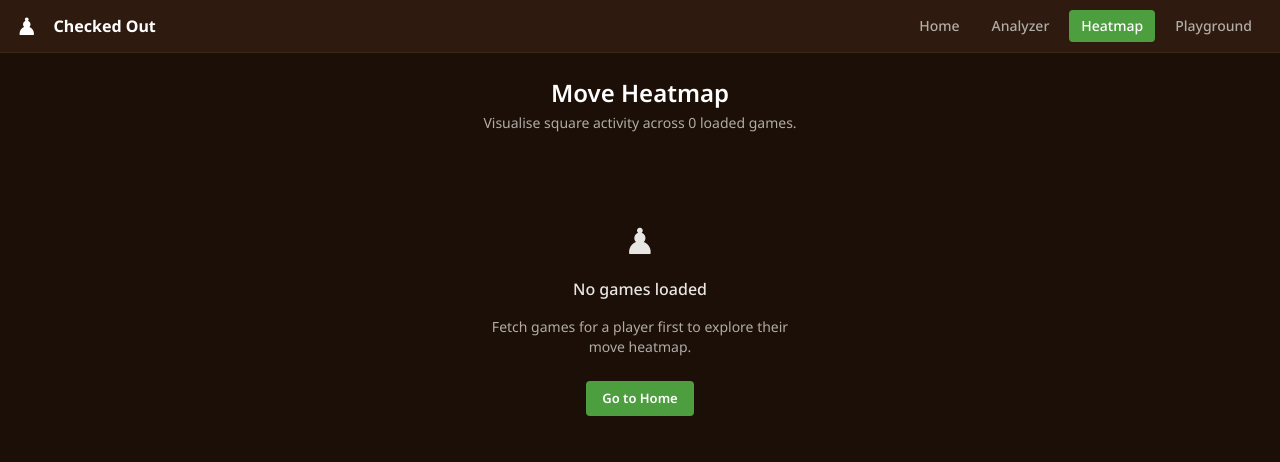
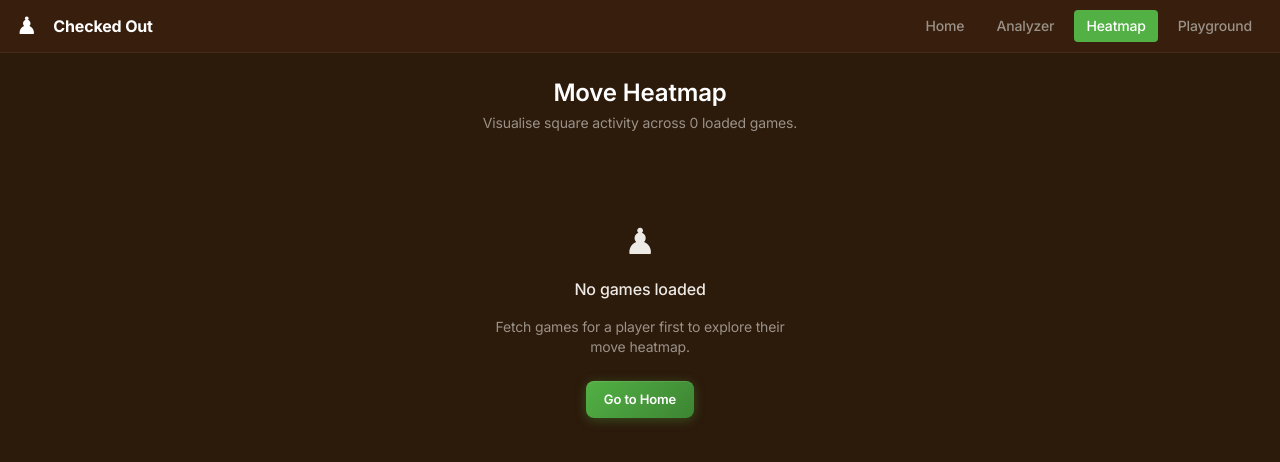
Before and after one commit to NickPetrilli/checked-out, a React (Vite) app in the folder chess-analyzer/: page /heatmap in a window 1280 px wide. Shown: the top 462 px of the page. Built offline with nearby package versions, Linux system fonts and the light colour scheme.

Commit message:
Overhaul design system: warm wood palette, dark glass cards, wood grain texture, dropdown dark mode

```diff
--- a/chess-analyzer/src/index.css
+++ b/chess-analyzer/src/index.css
@@ -1,26 +1,36 @@
-@import url("https://fonts.googleapis.com/css2?family=Noto+Sans:ital,wght@0,400;0,500;0,600;0,700;1,400&family=Roboto+Mono:wght@400;500&display=swap");
+@import url("https://fonts.googleapis.com/css2?family=Inter:ital,opsz,wght@0,14..32,400;0,14..32,500;0,14..32,600;0,14..32,700;0,14..32,800;0,14..32,900;1,14..32,400&family=Roboto+Mono:wght@400;500&display=swap");
 @import "tailwindcss";
 
-/* ── Design tokens ────────────────────────────────────────────────────────────
-   All color and typography values live here. Components reference these
-   variables rather than hard-coded values so the theme is a single source
-   of truth.
+/* ── Design tokens ─────────────────────────────────────────────────────────────
+   All color and typography values live here.
 ─────────────────────────────────────────────────────────────────────────── */
 :root {
-  /* Backgrounds — warm walnut wood */
-  --bg-primary:   #1c0f07;
-  --bg-secondary: #2e1a0e;
-  --bg-tertiary:  #3d2b1f;
-  --bg-surface:   #4e3829;
+  /* Backgrounds — rich dark walnut */
+  --bg-primary:   #2c1a0b;
+  --bg-secondary: #381f0d;
+  --bg-tertiary:  #44260f;
+  --bg-surface:   #543014;
 
   /* Text */
-  --text-primary:   #e8e6e3;
-  --text-secondary: #b0aca6;
+  --text-primary:   #ede9e4;
+  --text-secondary: #9a9188;
   --text-accent:    #ffffff;
 
-  /* Brand */
-  --brand-green:      #4d9e3f;
-  --brand-green-dark: #3a7a2f;
+  /* Brand green */
+  --brand-green:      #52b044;
+  --brand-green-dark: #3d8533;
+  --brand-green-glow: rgba(82, 176, 68, 0.35);
+
+  /* Gold / amber — luxury accent */
+  --gold:           #d4a843;
+  --gold-dark:      #9a7528;
+  --gold-glow:      rgba(212, 168, 67, 0.25);
+
+  /* Glassmorphism */
+  --glass-bg:     rgba(18, 10, 4, 0.72);
+  --glass-border: rgba(212, 168, 67, 0.14);
+  --glass-border-subtle: rgba(255, 255, 255, 0.07);
+  --glass-shine:  rgba(255, 255, 255, 0.03);
 
   /* Board — Classic Wood theme */
   --board-light:     #f0d9b5;
@@ -45,13 +55,10 @@
   /* Evaluation bar */
   --eval-white:  #ffffff;
   --eval-black:  #1a1a1a;
-  --eval-bar-bg: #302e2b;
+  --eval-bar-bg: #2a1e14;
 }
 
 /* ── Tailwind theme extension ─────────────────────────────────────────────────
-   @theme inline maps :root variables to Tailwind utility classes without
-   re-declaring them as CSS properties.  Results:
-     bg-bg-primary, text-text-primary, bg-brand-green, text-move-blunder, …
 ─────────────────────────────────────────────────────────────────────────── */
 @theme inline {
   /* Surfaces */
@@ -68,6 +75,7 @@
   /* Brand */
   --color-brand-green:      var(--brand-green);
   --color-brand-green-dark: var(--brand-green-dark);
+  --color-gold:             var(--gold);
 
   /* Move classifications */
   --color-move-brilliant:  var(--move-brilliant);
@@ -88,7 +96,7 @@
   --color-eval-bar-bg: var(--eval-bar-bg);
 
   /* Typography */
-  --font-sans: "Noto Sans", "Segoe UI", sans-serif;
+  --font-sans: "Inter", "Segoe UI", system-ui, sans-serif;
   --font-mono: "Roboto Mono", monospace;
 }
 
@@ -96,9 +104,10 @@
 body {
   background-color: var(--bg-primary);
   color: var(--text-primary);
-  font-family: "Noto Sans", "Segoe UI", sans-serif;
+  font-family: "Inter", "Segoe UI", system-ui, sans-serif;
   -webkit-font-smoothing: antialiased;
   -moz-osx-font-smoothing: grayscale;
+  letter-spacing: -0.01em;
 }
 
 /* PGN / algebraic notation rendered in monospace */
@@ -106,22 +115,18 @@ body {
   font-family: "Roboto Mono", monospace;
 }
 
-/* ── Component helpers ────────────────────────────────────────────────────── */
-
-/* Global scrollbar */
+/* ── Scrollbar ─────────────────────────────────────────────────────────────── */
 ::-webkit-scrollbar        { width: 4px; height: 4px; }
 ::-webkit-scrollbar-track  { background: transparent; }
 ::-webkit-scrollbar-thumb  { background: var(--bg-surface); border-radius: 2px; }
-::-webkit-scrollbar-thumb:hover { background: var(--bg-surface); filter: brightness(1.3); }
+::-webkit-scrollbar-thumb:hover { background: var(--gold-dark); }
 
-/* Move list Firefox override */
 .move-list {
   scrollbar-width: thin;
   scrollbar-color: var(--bg-surface) transparent;
 }
 
-/* Move buttons — all hover/active state managed here so inline styles
-   don't fight specificity with Tailwind utility hover classes */
+/* ── Move buttons ─────────────────────────────────────────────────────────── */
 .move-btn {
   border: none;
   border-left: 2px solid transparent;
@@ -141,19 +146,38 @@ body {
   display: inline-flex;
   align-items: center;
   justify-content: center;
-  background-color: var(--brand-green);
+  background: linear-gradient(135deg, var(--brand-green) 0%, var(--brand-green-dark) 100%);
   color: #ffffff;
   border: none;
-  border-radius: 4px;
-  padding: 8px 16px;
+  border-radius: 8px;
+  padding: 9px 18px;
   font-size: 13px;
   font-weight: 600;
+  font-family: "Inter", sans-serif;
+  letter-spacing: -0.01em;
   cursor: pointer;
-  transition: background-color 0.15s ease;
+  transition: all 0.2s ease;
+  position: relative;
+  overflow: hidden;
+  box-shadow: 0 2px 12px var(--brand-green-glow), 0 1px 0 rgba(255,255,255,0.1) inset;
   white-space: nowrap;
 }
-.btn-primary:hover    { background-color: var(--brand-green-dark); }
-.btn-primary:disabled { opacity: 0.4; cursor: not-allowed; }
+.btn-primary::after {
+  content: '';
+  position: absolute;
+  inset: 0;
+  background: linear-gradient(135deg, rgba(255,255,255,0.12) 0%, transparent 60%);
+  opacity: 0;
+  transition: opacity 0.2s ease;
+}
+.btn-primary:hover {
+  background: linear-gradient(135deg, #5ec44f 0%, var(--brand-green) 100%);
+  box-shadow: 0 4px 20px var(--brand-green-glow), 0 1px 0 rgba(255,255,255,0.15) inset;
+  transform: translateY(-1px);
+}
+.btn-primary:hover::after { opacity: 1; }
+.btn-primary:active { transform: translateY(0); }
+.btn-primary:disabled { opacity: 0.4; cursor: not-allowed; transform: none; box-shadow: none; }
 
 .btn-secondary {
   display: inline-flex;
@@ -161,17 +185,25 @@ body {
   justify-content: center;
   background-color: transparent;
   color: var(--text-primary);
-  border: 1px solid var(--bg-surface);
-  border-radius: 4px;
-  padding: 8px 16px;
+  border: 1px solid var(--glass-border-subtle);
+  border-radius: 8px;
+  padding: 9px 18px;
   font-size: 13px;
   font-weight: 600;
+  font-family: "Inter", sans-serif;
+  letter-spacing: -0.01em;
   cursor: pointer;
-  transition: background-color 0.15s ease;
+  transition: all 0.2s ease;
   white-space: nowrap;
 }
-.btn-secondary:hover    { background-color: var(--bg-tertiary); }
-.btn-secondary:disabled { opacity: 0.4; cursor: not-allowed; }
+.btn-secondary:hover {
+  background-color: var(--bg-tertiary);
+  border-color: rgba(212, 168, 67, 0.25);
+  color: var(--text-accent);
+  transform: translateY(-1px);
+}
+.btn-secondary:active { transform: translateY(0); }
+.btn-secondary:disabled { opacity: 0.4; cursor: not-allowed; transform: none; }
 
 .btn-icon {
   display: inline-flex;
@@ -180,21 +212,86 @@ body {
   background-color: transparent;
   color: var(--text-secondary);
   border: none;
-  border-radius: 4px;
+  border-radius: 6px;
   padding: 6px;
   cursor: pointer;
-  transition: background-color 0.15s ease;
+  transition: background-color 0.15s ease, color 0.15s ease;
 }
-.btn-icon:hover { background-color: var(--bg-tertiary); }
+.btn-icon:hover {
+  background-color: var(--bg-tertiary);
+  color: var(--text-primary);
+}
+
+/* ── Glass card ───────────────────────────────────────────────────────────── */
+.glass-card {
+  /* Dark walnut with visible grain — background-color + background-image kept
+     separate so inline background-color overrides don't wipe the grain. */
+  background-color: rgba(22, 12, 4, 0.92);
+  background-image:
+    repeating-linear-gradient(
+      1.5deg,
+      transparent          0px,
+      transparent          3px,
+      rgba(0,0,0,0.06)     4px,
+      rgba(0,0,0,0.06)     5px,
+      transparent          6px
+    ),
+    repeating-linear-gradient(
+      -0.5deg,
+      transparent          0px,
+      transparent          17px,
+      rgba(0,0,0,0.08)     18px,
+      rgba(0,0,0,0.08)     19px,
+      transparent          21px
+    ),
+    repeating-linear-gradient(
+      2deg,
+      transparent              0px,
+      transparent              48px,
+      rgba(160,80,20,0.10)     49px,
+      rgba(160,80,20,0.10)     51px,
+      transparent              53px
+    );
+  backdrop-filter: blur(20px) saturate(1.2);
+  -webkit-backdrop-filter: blur(20px) saturate(1.2);
+  border: 1px solid var(--glass-border);
+  border-radius: 16px;
+  box-shadow:
+    0 8px 32px rgba(0, 0, 0, 0.6),
+    0 1px 0 rgba(255, 255, 255, 0.04) inset,
+    0 0 0 1px rgba(255, 255, 255, 0.02) inset;
+}
+
+/* ── Premium input ────────────────────────────────────────────────────────── */
+.input-premium {
+  background-color: rgba(255, 255, 255, 0.04);
+  border: 1px solid var(--glass-border-subtle);
+  border-radius: 8px;
+  color: var(--text-primary);
+  font-family: "Inter", sans-serif;
+  transition: border-color 0.2s ease, box-shadow 0.2s ease, background-color 0.2s ease;
+  color-scheme: dark;
+}
+.input-premium::placeholder { color: var(--text-secondary); opacity: 0.6; }
+.input-premium:focus {
+  outline: none;
+  border-color: rgba(82, 176, 68, 0.5);
+  background-color: rgba(255, 255, 255, 0.06);
+  box-shadow: 0 0 0 3px rgba(82, 176, 68, 0.12), 0 0 16px rgba(82, 176, 68, 0.08);
+}
+.input-premium option {
+  background-color: #2c1a0b;
+  color: var(--text-primary);
+}
 
 /* ── Animations ───────────────────────────────────────────────────────────── */
 @keyframes page-fade-in {
-  from { opacity: 0; transform: translateY(6px); }
+  from { opacity: 0; transform: translateY(8px); }
   to   { opacity: 1; transform: translateY(0); }
 }
 
 .page-transition {
-  animation: page-fade-in 0.18s ease-out;
+  animation: page-fade-in 0.22s cubic-bezier(0.25, 0.46, 0.45, 0.94);
 }
 
 @keyframes explanation-fade-in {
@@ -207,18 +304,114 @@ body {
 }
 
 @keyframes skeleton-pulse {
-  0%, 100% { opacity: 0.35; }
-  50%       { opacity: 0.6; }
+  0%, 100% { opacity: 0.25; }
+  50%       { opacity: 0.5; }
 }
 
 .skeleton-pulse {
-  animation: skeleton-pulse 1.4s ease-in-out infinite;
-  background-color: var(--bg-tertiary);
-  border-radius: 3px;
+  animation: skeleton-pulse 1.6s ease-in-out infinite;
+  background: linear-gradient(90deg, var(--bg-tertiary) 0%, var(--bg-surface) 50%, var(--bg-tertiary) 100%);
+  border-radius: 4px;
 }
 
 .explanation-fade-in {
-  animation: explanation-fade-in 0.2s ease-out;
+  animation: explanation-fade-in 0.22s ease-out;
+}
+
+/* Chess piece floating animation */
+@keyframes piece-float {
+  0%   { transform: translateY(0px)   rotate(0deg); }
+  25%  { transform: translateY(-14px) rotate(1.5deg); }
+  50%  { transform: translateY(-6px)  rotate(0deg); }
+  75%  { transform: translateY(-20px) rotate(-1.5deg); }
+  100% { transform: translateY(0px)   rotate(0deg); }
+}
+
+/* Particle rising animation */
+@keyframes particle-rise {
+  0%   { transform: translateY(0) scale(1);   opacity: 0; }
+  8%   { opacity: 1; }
+  85%  { opacity: 0.2; }
+  100% { transform: translateY(-80vh) scale(0.4); opacity: 0; }
+}
+
+/* Glow pulse */
+@keyframes glow-pulse {
+  0%,  100% { opacity: 0.5; }
+  50%        { opacity: 1; }
+}
+
+/* Shimmer sweep */
+@keyframes shimmer-sweep {
+  0%   { background-position: -200% center; }
+  100% { background-position: 200% center; }
+}
+
+/* Gradient text shimmer */
+.text-shimmer {
+  background: linear-gradient(
+    90deg,
+    #ffffff 0%,
+    #ede9e4 25%,
+    var(--gold) 50%,
+    #ede9e4 75%,
+    #ffffff 100%
+  );
+  background-size: 200% auto;
+  -webkit-background-clip: text;
+  background-clip: text;
+  -webkit-text-fill-color: transparent;
+  animation: shimmer-sweep 5s linear infinite;
+}
+
+/* Stat counter fade-up */
+@keyframes stat-appear {
+  from { opacity: 0; transform: translateY(12px); }
+  to   { opacity: 1; transform: translateY(0); }
+}
+
+.stat-appear {
+  animation: stat-appear 0.4s cubic-bezier(0.25, 0.46, 0.45, 0.94) both;
+}
+
+/* Board grid fade */
+@keyframes board-grid-in {
+  from { opacity: 0; transform: perspective(600px) rotateX(70deg) scaleX(1.5) translateY(20px); }
+  to   { opacity: 1; transform: perspective(600px) rotateX(65deg) scaleX(1.5); }
+}
+
+/* ── Wood grain finish ────────────────────────────────────────────────────── */
+/* Applied to Analyzer, Heatmap, Playground backgrounds. background-image
+   layers on top of whatever background-color the element already has. */
+.wood-grain {
+  background-image:
+    /* Fine grain — tight near-horizontal lines */
+    repeating-linear-gradient(
+      1.5deg,
+      transparent          0px,
+      transparent          3px,
+      rgba(0,0,0,0.045)    4px,
+      rgba(0,0,0,0.045)    5px,
+      transparent          6px
+    ),
+    /* Medium grain — one dark band every ~20px */
+    repeating-linear-gradient(
+      -0.5deg,
+      transparent          0px,
+      transparent          17px,
+      rgba(0,0,0,0.06)     18px,
+      rgba(0,0,0,0.06)     19px,
+      transparent          21px
+    ),
+    /* Warm amber ridge — every ~52px, lighter highlight */
+    repeating-linear-gradient(
+      2deg,
+      transparent              0px,
+      transparent              48px,
+      rgba(160,80,20,0.08)     49px,
+      rgba(160,80,20,0.08)     51px,
+      transparent              53px
+    );
 }
 
 /* ── Accessibility ────────────────────────────────────────────────────────── */
@@ -233,3 +426,16 @@ body {
   white-space: nowrap;
   border-width: 0;
 }
+
+/* Respect reduced motion */
+@media (prefers-reduced-motion: reduce) {
+  .page-transition,
+  .explanation-fade-in,
+  .stat-appear,
+  .text-shimmer,
+  [class*="piece-float"],
+  [class*="particle-rise"] {
+    animation: none !important;
+    transition-duration: 0.01ms !important;
+  }
+}
```
